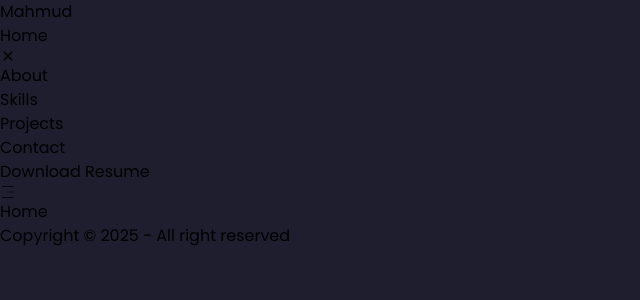
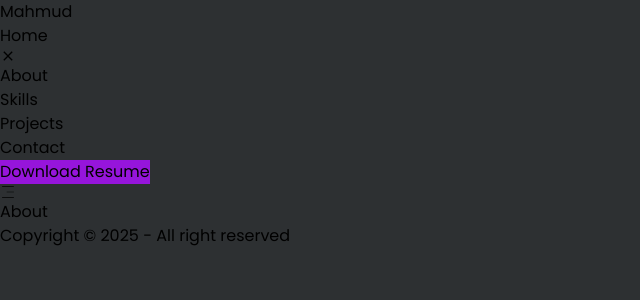
Before and after one commit to mahmuddevs/react-portfolio, a React (Vite) app: page / in a window 1280 px wide. Shown: the top 300 px of the page, without its empty margins (0-640 px from the left). Built offline with nearby package versions, Linux system fonts and the light colour scheme.

Commit message:
made some changes in index.css and header

```diff
--- a/package.json
+++ b/package.json
@@ -14,7 +14,8 @@
     "react": "^18.3.1",
     "react-dom": "^18.3.1",
     "react-icons": "^5.4.0",
-    "react-router-dom": "^6.28.1"
+    "react-router-dom": "^6.28.1",
+    "react-scroll": "^1.9.0"
   },
   "devDependencies": {
     "@eslint/js": "^9.17.0",
--- a/src/components/Header.jsx
+++ b/src/components/Header.jsx
@@ -1,48 +1,96 @@
 import { useState } from "react"
 import { CiMenuFries } from "react-icons/ci"
 import { IoMdClose } from "react-icons/io"
-import { Link } from "react-router-dom"
 import { motion } from "motion/react"
+import { Link } from "react-scroll"
 
 const Header = () => {
     const [navOpen, setNavOpen] = useState(false)
     const navItems = (
         <>
             <li className="flex justify-between">
-                <a href='#'>Home</a>
-                <IoMdClose onClick={() => { setNavOpen(false) }} className="block lg:hidden cursor-pointer" />
+                <Link
+                    to="banner"
+                    smooth={true}
+                    duration={500}
+                    spy={true}
+                    activeClass="active"
+                    className="cursor-pointer"
+                >
+                    Home
+                </Link>
+                <IoMdClose
+                    onClick={() => setNavOpen(false)}
+                    className="block lg:hidden cursor-pointer text-xl"
+                />
             </li>
             <li>
-                <a href='#'>About</a>
+                <Link
+                    to="about"
+                    smooth={true}
+                    duration={500}
+                    spy={true}
+                    activeClass="active"
+                    className="cursor-pointer"
+                >
+                    About
+                </Link>
             </li>
             <li>
-                <a href='#'>Skills</a>
+                <Link
+                    to="skills"
+                    smooth={true}
+                    duration={500}
+                    spy={true}
+                    activeClass="active"
+                    className="cursor-pointer"
+                >
+                    Skills
+                </Link>
             </li>
             <li>
-                <a href='#'>Projects</a>
+                <Link
+                    to="projects"
+                    smooth={true}
+                    duration={500}
+                    spy={true}
+                    activeClass="active"
+                    className="cursor-pointer"
+                >
+                    Projects
+                </Link>
             </li>
             <li>
-                <a href='#'>Contact</a>
+                <Link
+                    to="contact"
+                    smooth={true}
+                    duration={500}
+                    spy={true}
+                    activeClass="active"
+                    className="cursor-pointer"
+                >
+                    Contact
+                </Link>
             </li>
         </>
     )
     return (
-        <header className="z-50 fixed left-0 right-0 bg-[#151515]/50">
-            <div className="w-11/12 md:container mx-auto flex justify-between items-center py-2 text-white">
+        <header className="z-50 fixed left-0 right-0 bg-[#151515]/50 drop-shadow-sm">
+            <div className="w-11/12 md:container lg:w-9/12 mx-auto flex justify-between items-center py-3 text-white">
                 <Link to='/'>
                     <h4 className="font-black md:text-2xl">Mahmud</h4>
                 </Link>
-                <nav>
-                    <motion.ul className={`uppercase flex flex-col lg:flex-row lg:items-center gap-6 font-extrabols fixed lg:static top-0  w-56 h-screen lg:h-auto lg:w-auto p-8 bg-[#151515]/90 lg:bg-transparent`}
+                <nav className="nav">
+                    <motion.ul className={`uppercase flex flex-col lg:flex-row lg:items-center gap-6 font-extrabols fixed lg:static top-0  w-56 h-screen lg:h-auto lg:w-auto p-8 md:p-4 bg-[#151515]/90 lg:bg-transparent text-sm font-medium`}
                         initial={{ right: '-14rem' }}
                         animate={{ right: navOpen ? '0' : '-14rem' }}
                         transition={{ type: "spring", stiffness: 100, damping: 20 }}
                     >
                         {navItems}
-                        <button>Download Resume</button>
+                        <button className="color-accent py-3 px-2 md:px-5 rounded-md">Download Resume</button>
                     </motion.ul>
                     <div>
-                        <CiMenuFries onClick={() => { setNavOpen(true) }} className="block lg:hidden" />
+                        <CiMenuFries onClick={() => { setNavOpen(true) }} className="block lg:hidden cursor-pointer text-xl" />
                     </div>
                 </nav>
             </div>
--- a/src/index.css
+++ b/src/index.css
@@ -6,9 +6,42 @@
 
 body {
   font-family: "Poppins", serif;
-  background-color: #1e1e2f;
+  background-color: #2d3032;
 }
 
 .color-accent {
-  background-color: #ff6f61;
+  background-color: #9615db;
 }
+
+.nav ul li a {
+  position: relative;
+}
+
+.nav ul li a::after {
+  content: "";
+  position: absolute;
+  left: 0;
+  bottom: -0.3rem;
+  width: 0%;
+  transition: 0.7s;
+}
+
+.nav ul li a:hover::after {
+  content: "";
+  position: absolute;
+  left: 0;
+  bottom: -0.3rem;
+  width: 60%;
+  height: 4px;
+  background-color: #9615db;
+}
+
+.active::after {
+  content: "" !important;
+  position: absolute !important;
+  left: 0 !important;
+  bottom: -0.3rem !important;
+  width: 60% !important;
+  height: 4px !important;
+  background-color: #9615db !important;
+}
--- a/src/pages/home/Home.jsx
+++ b/src/pages/home/Home.jsx
@@ -1,6 +1,12 @@
+import About from "./components/About"
+import Banner from "./components/Banner"
+
 const Home = () => {
     return (
-        <div>Home</div>
+        <main>
+            <Banner />
+            <About />
+        </main>
     )
 }
 
--- /dev/null
+++ b/src/pages/home/components/About.jsx
@@ -0,0 +1,9 @@
+import React from 'react'
+
+const About = () => {
+    return (
+        <section id='about' className='h-screen bg-black'>About</section>
+    )
+}
+
+export default About
--- /dev/null
+++ b/src/pages/home/components/Banner.jsx
@@ -0,0 +1,9 @@
+const Banner = () => {
+    return (
+        <section id="banner" className='h-screen bg-white'>
+
+        </section>
+    )
+}
+
+export default Banner
```
Also changed, not shown: 1 other file (tests, documents, lock files or other folders).
